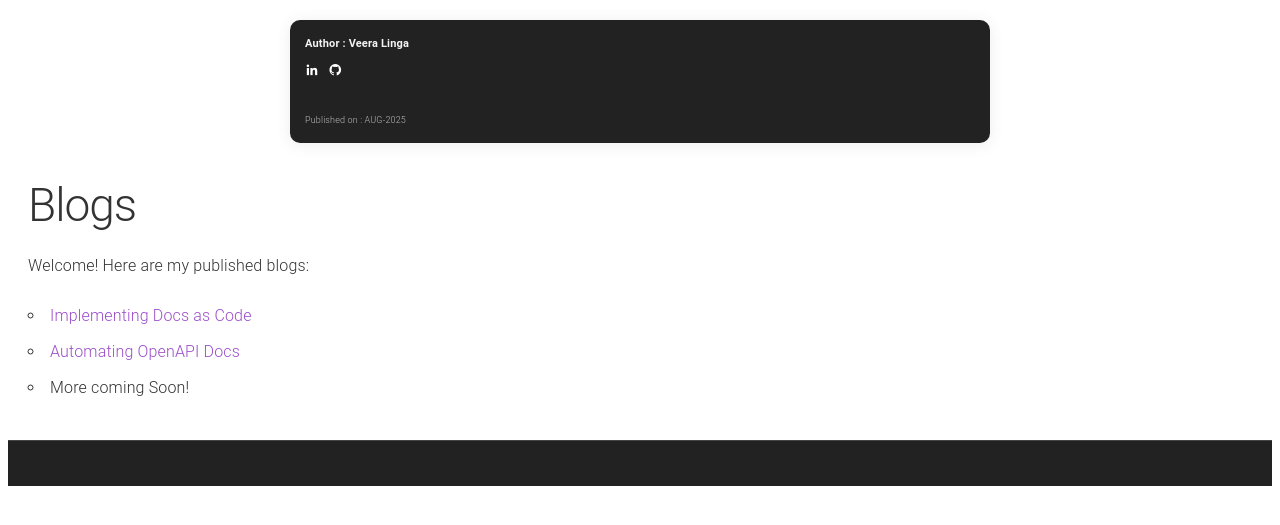
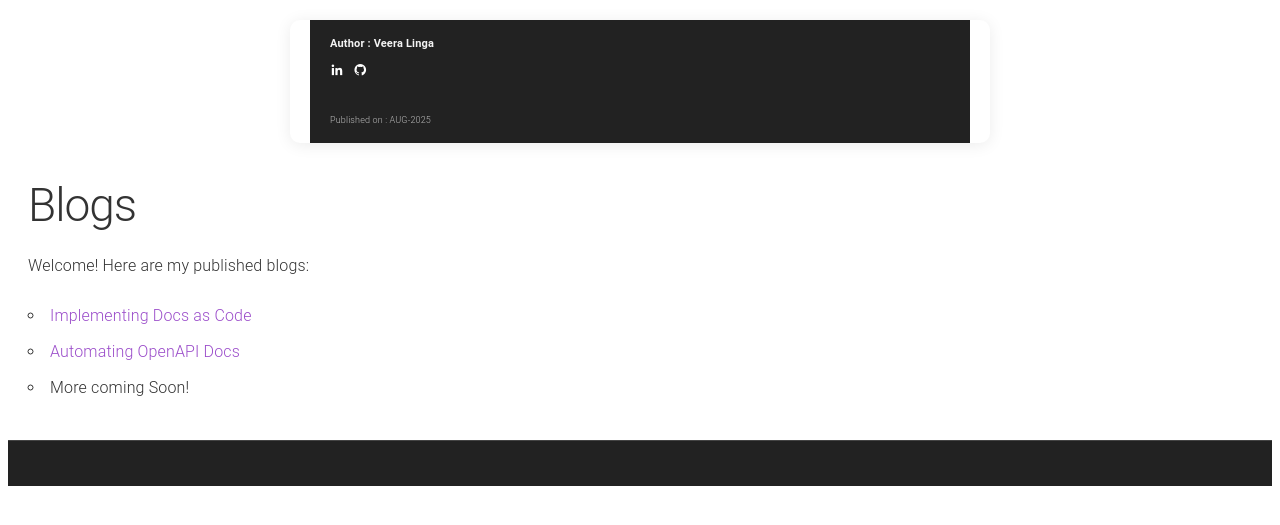
Before and after one commit to veera-linga/blogs, a Jekyll site: the page built from index.md, in a window 1280 px wide. Shown: the top 525 px of the page. Built offline with Jekyll 4.4.1, drawn with Linux system fonts in a browser that asks for light colours; our own code applies the rules of GitHub Pages for plain Markdown files.

Commit message:
Update custom.css

```diff
--- a/assets/css/custom.css
+++ b/assets/css/custom.css
@@ -4,26 +4,25 @@
 .container {
   max-width: 700px;
   margin: 2rem auto;
-  padding: 0; /* content padding handled inside sections */
   background: #fff;
   border-radius: 10px;
   box-shadow: 0 2px 16px rgba(0, 0, 0, 0.08);
-  overflow: hidden; /* keeps header/footer inside rounded box */
+  overflow: hidden; /* makes header/footer fit neatly in rounded box */
 }
 
 /* ==========================
    Header
 ========================== */
 .site-header {
-  background-color: #222; /* dark */
-  color: #f4f4f4;        /* light text */
-  padding: 1.5rem;
+  background-color: #222;
+  color: #f4f4f4;
+  padding: 1.5rem 2rem;   /* consistent padding */
   margin: 0;
 }
 
 .site-header .author-info {
   display: flex;
-  flex-direction: column; /* stack vertically */
+  flex-direction: column;
   gap: 0.5rem;
 }
 
@@ -51,9 +50,9 @@
    Footer
 ========================== */
 .site-footer {
-  background-color: #222; /* dark */
+  background-color: #222;
   color: #f4f4f4;
-  padding: 1rem;
+  padding: 1rem 2rem;
   margin: 0;
   text-align: center;
   border-top: 1px solid #444;
@@ -78,5 +77,5 @@
 }
 
 .media-icon a:hover i {
-  color: #4eb3e2 !important; /* hover blue */
+  color: #5cbeec !important; /* hover bright blue */
 }
```
